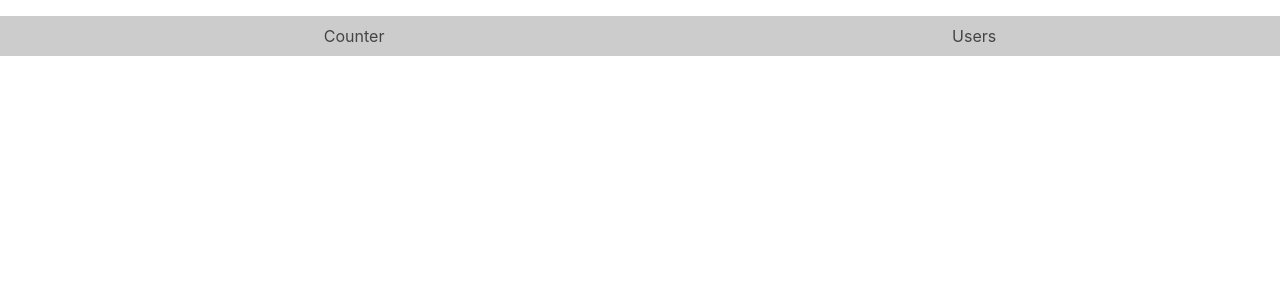
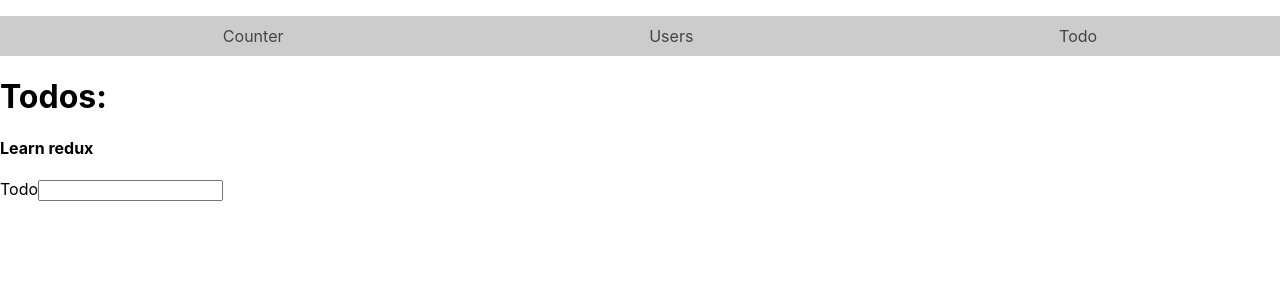
Before and after one commit to rajkharvar/first-react-app, a React (Create React App) app: page /todo in a window 1280 px wide. Shown: the top 300 px of the page. Built offline with nearby package versions, Linux system fonts and the light colour scheme.

Commit message:
create a todo using redux still left to remove todo

```diff
--- a/src/App.js
+++ b/src/App.js
@@ -2,6 +2,7 @@ import React, { Component } from 'react';
 import { BrowserRouter as Router, Link, Route } from 'react-router-dom';
 import Counter from './components/Counter.jsx';
 import Users from './components/Users.jsx';
+import Todo from './components/Todo';
 import { createStore, applyMiddleware } from 'redux';
 import { Provider } from 'react-redux';
 import thunk from 'redux-thunk';
@@ -12,7 +13,8 @@ const initState = {
   fetching: false,
   fetched: false,
   users: [],
-  error: null
+  error: null,
+  todos: [{ id: 1, todo: 'Learn redux' }]
 };
 
 const reducer = (state = initState, action) => {
@@ -39,6 +41,21 @@ const reducer = (state = initState, action) => {
     }
     case 'REMOVE_USERS': {
       return { ...state, users: [], fetched: false };
+    }
+    case 'ADD_TODO': {
+      let newState = { ...state };
+      newState.todos.push(action.payload);
+      return newState;
+    }
+    case 'REMOVE_TODO': {
+      let newState = { ...state };
+      return newState.todos.filter(todo => {
+        if (todo.id !== action.payload) {
+          return todo;
+        }
+      });
+      console.log(newState);
+      return newState;
     }
     default:
       return state;
@@ -80,9 +97,18 @@ class App extends Component {
                 Users
               </Link>
             </li>
+            <li>
+              <Link
+                style={{ textDecoration: 'none', color: '#444' }}
+                to='/todo'
+              >
+                Todo
+              </Link>
+            </li>
           </ul>
           <Route path='/counter' component={Counter} />
           <Route path='/users' component={Users} />
+          <Route path='/todo' component={Todo} />
         </Router>
       </Provider>
     );
--- /dev/null
+++ b/src/components/Todo.jsx
@@ -0,0 +1,69 @@
+import React, { Component } from 'react';
+import { connect } from 'react-redux';
+
+class Todo extends Component {
+  constructor(props) {
+    super(props);
+    this.state = {
+      id: Math.random(),
+      todo: ''
+    };
+  }
+  handleChange = e => {
+    this.setState({ todo: e.target.value });
+  };
+
+  handleSubmit = e => {
+    e.preventDefault();
+    this.props.addTodo(this.state);
+    this.setState({ todo: '', id: Math.random() });
+  };
+  render() {
+    return (
+      <div>
+        <h1>Todos:</h1>
+        {this.props.todos &&
+          this.props.todos.map(todo => {
+            return (
+              <div key={todo.id}>
+                <h4 onClick={() => this.props.removeTodo(todo.id)}>
+                  {todo.todo}
+                </h4>
+              </div>
+            );
+          })}
+        <form action='submit' onSubmit={this.handleSubmit}>
+          <label htmlFor='todo'>Todo</label>
+          <input type='text' onChange={this.handleChange} />
+        </form>
+      </div>
+    );
+  }
+}
+
+function mapStateToProps(state) {
+  console.log(state);
+  return {
+    todos: state.todos
+  };
+}
+
+function mapDispatchToProps(dispatch) {
+  return {
+    addTodo: todo => {
+      if (todo.todo === '') {
+        alert('Todo cannot be empty');
+      } else {
+        dispatch({ type: 'ADD_TODO', payload: todo });
+      }
+    },
+    removeTodo: id => {
+      dispatch({ type: 'REMOVE_TODO', payload: id });
+    }
+  };
+}
+
+export default connect(
+  mapStateToProps,
+  mapDispatchToProps
+)(Todo);
```
